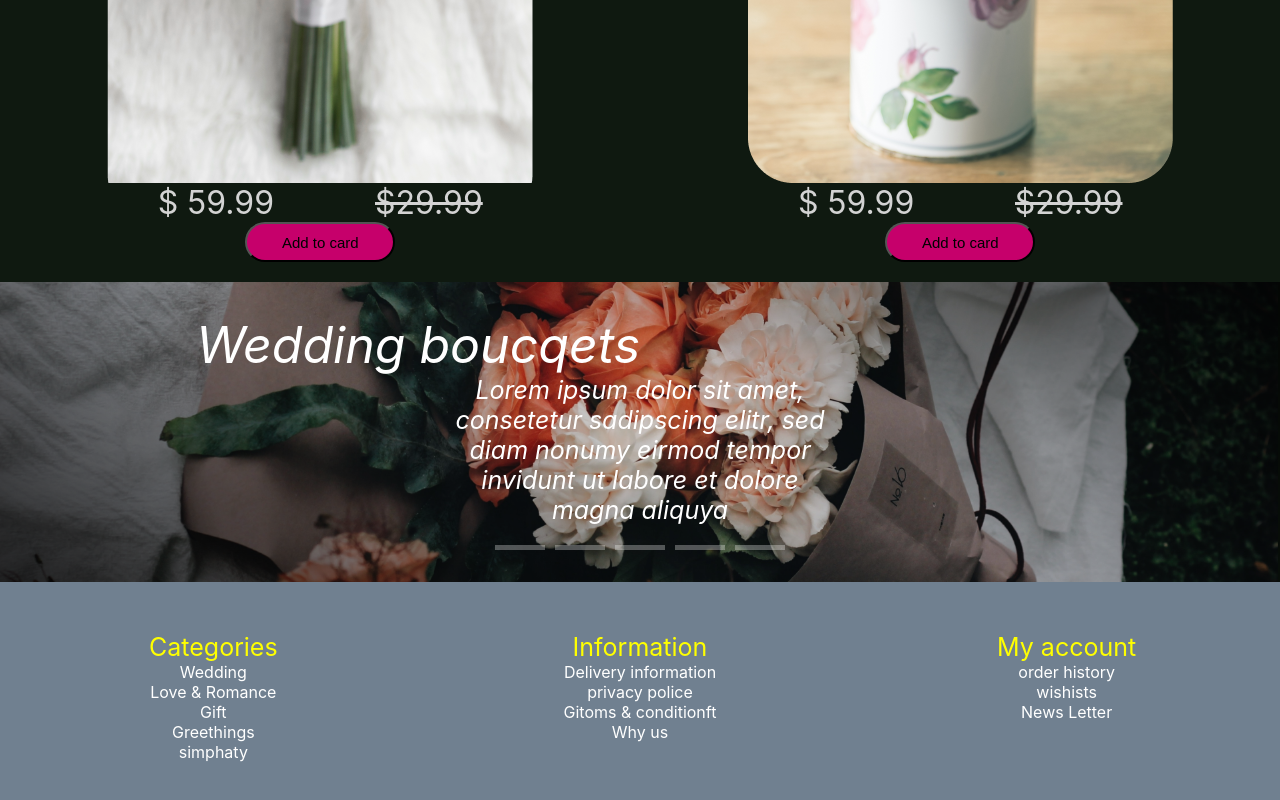
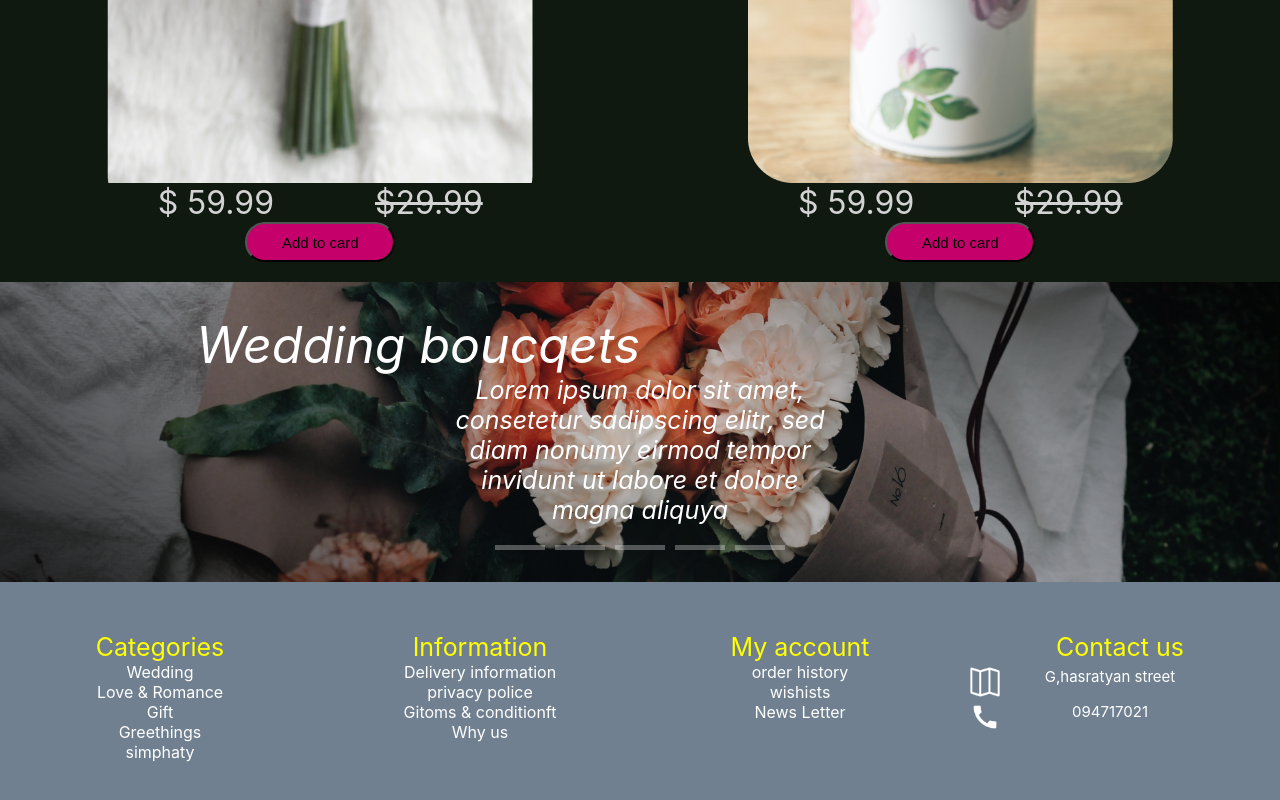
Before and after one commit to TorgomyanDavit/flowersshop, a React (Create React App) app: page / in a window 1280 px wide. Shown: the part 2852-3652 px from the top of the page. Built offline with nearby package versions, Linux system fonts and the light colour scheme.

Commit message:
add new features

```diff
--- a/src/features/mainShop/MainContainer.css
+++ b/src/features/mainShop/MainContainer.css
@@ -396,6 +396,35 @@ body {
     color: yellow;
 }
 
+#pfooter{
+    width: 250px;
+    height: 30px;
+    font-size: 15px;
+    margin-top: 5px;
+    display: flex;
+    justify-content: space-around;
+}
+
+#pfooter span{
+    width: 100%;
+}
+
+#pfooter img{
+    width: 30px;
+}
+
+
+
+
+
+
+
+
+
+
+
+
+
 
 
 
--- a/src/features/mainShop/MainContainer.js
+++ b/src/features/mainShop/MainContainer.js
@@ -177,15 +177,22 @@ function Footer() {
   const state = useSelector((state) => {
     return state.mainShop.footer
   })
+
+
   return (
     <footer id="footer">
-      {state.map((val) => {
+      {state.map((mainval,i) => {
         return <div id="footerdiv">
-          {val.map((val) => {
-            return <span>{val}</span>
+          {mainval.map((val) => {
+            return ( typeof val === "string" ) ? <span>{val}</span> : <p id="pfooter" ><img src={val[0]}/><span>{val[1]}</span></p>
           })}
         </div>
       })}
     </footer>
   )
 }
+
+let x = "text"
+
+
+console.log((typeof x === "string"))
--- a/src/features/mainShop/MainContainerSlices.js
+++ b/src/features/mainShop/MainContainerSlices.js
@@ -2,6 +2,10 @@ import { createSlice } from "@reduxjs/toolkit";
 import rosesinbox from "./imagine/img1.png"
 import mixflowersbucket from "./imagine/img2.png"
 import compoziciafrompoppy from "./imagine/img3.png"
+
+import callpng from "./imagine/call.png"
+import vector from "./imagine/Vector.png"
+
 
 
 
@@ -25,6 +29,7 @@ const initialState = {
         ["Categories","Wedding","Love & Romance","Gift","Greethings","simphaty"],
         ["Information","Delivery information","privacy police","Gitoms & conditionft","Why us"],
         ["My account","order history","wishists","News Letter"],
+        ["Contact us",[vector,"G,hasratyan street "],[callpng ,"094717021"]]
     ]
 }
 
```
Also changed, not shown: src/features/mainShop/imagine/Vector.png (added), src/features/mainShop/imagine/call.png (added).
